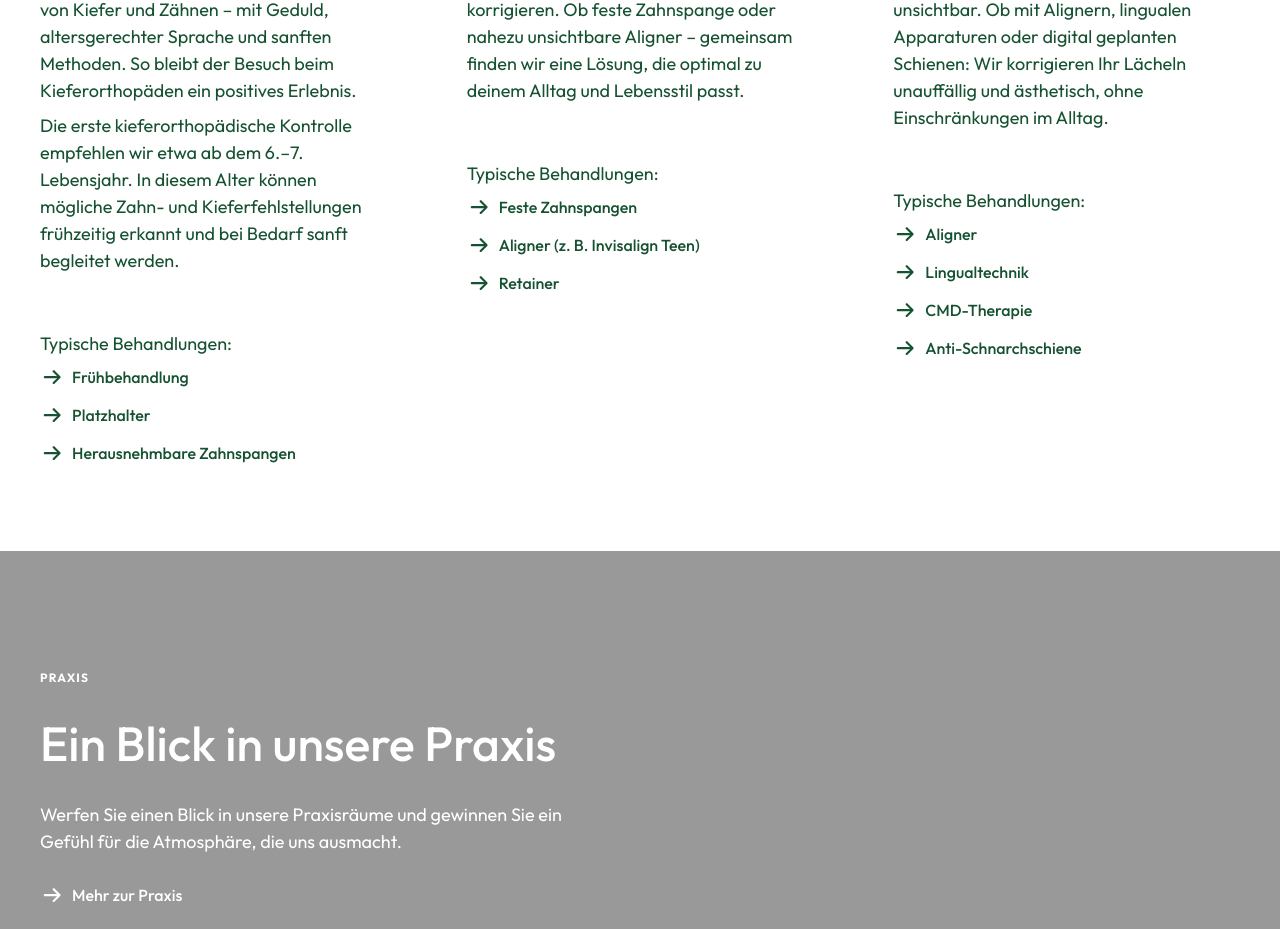
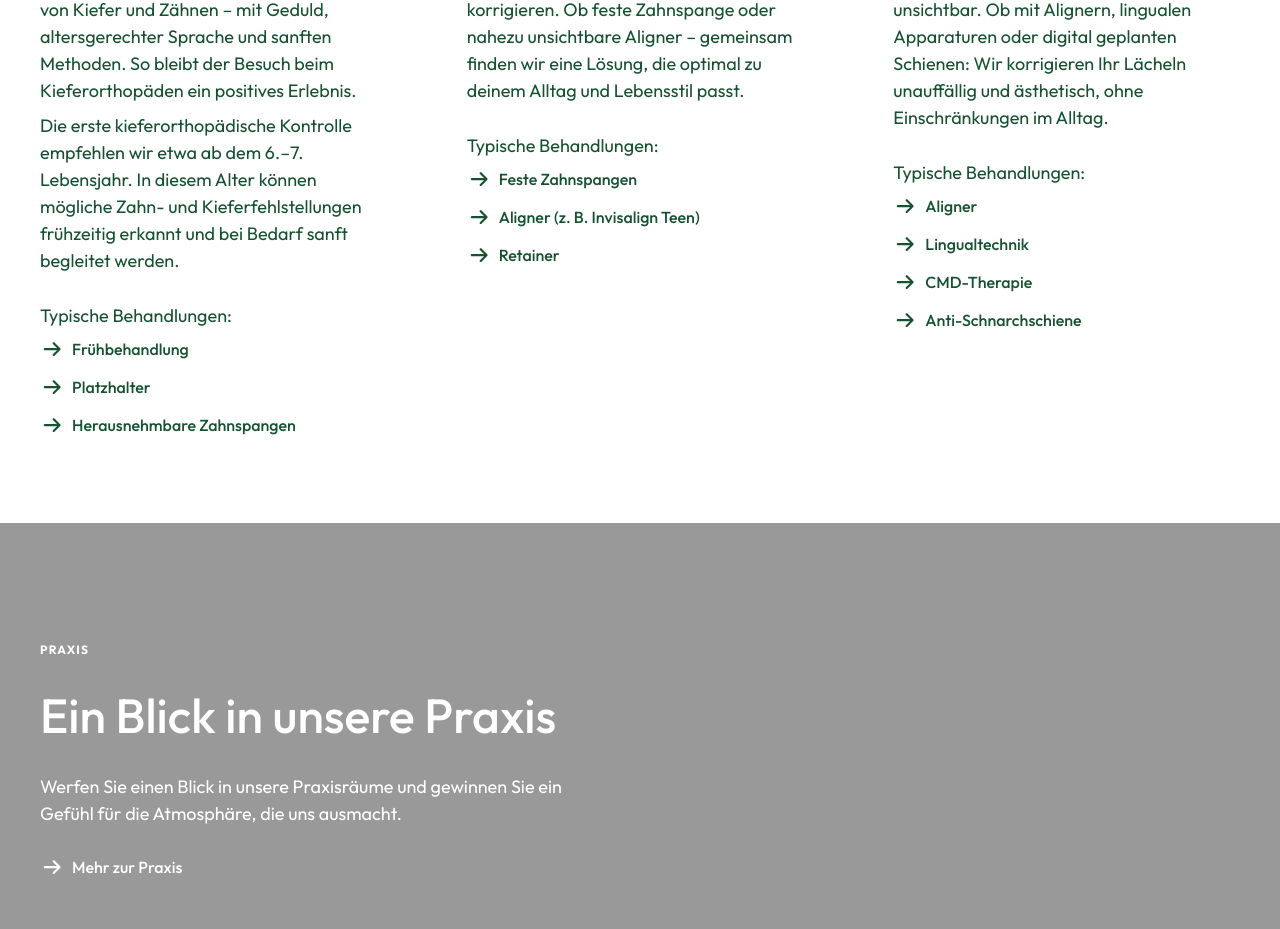
Before and after one commit to mstnwl/geradezaehne, a Next.js app: page / in a window 1280 px wide. Shown: the part 2400-3329 px from the top of the page. Built offline with nearby package versions, Linux system fonts and the light colour scheme.

Commit message:
fix: match the age-group link gap to service modules
The space after the body copy is the same 28px gap used before service-module links.

```diff
--- a/components/age-groups.tsx
+++ b/components/age-groups.tsx
@@ -53,7 +53,7 @@
               ))}
             </div>
             {group.treatmentsLabel || group.treatments.length > 0 ? (
-              <div className="mt-nav flex flex-col gap-pair">
+              <div className="flex flex-col gap-pair">
                 {group.treatmentsLabel ? (
                   <p className="text-base leading-normal font-normal text-ink lg:text-[18px]">
                     {group.treatmentsLabel}
```
